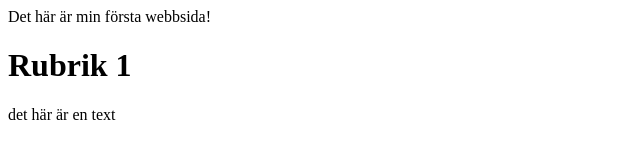
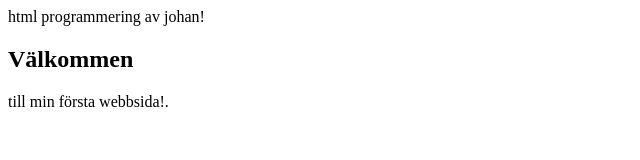
Before and after one commit to jono1219/jono1219.github.io, a plain HTML site: page index.html in a window 1280 px wide. Shown: the whole page, without its empty margins (0-640 px from the left). Drawn offline with Linux system fonts and the light colour scheme.

Commit message:
ändring av rubrik

```diff
--- a/index.html
+++ b/index.html
@@ -6,10 +6,10 @@
     <title>Min webbplats</title>
 </head>
 
-<body>Det här är min första webbsida!
+<body>html programmering av johan!
 </body>
-<h1>Rubrik 1</h1>
-<p>det här är en text</p>
+<h2>Välkommen</h2>
+<p>till min första webbsida!.</p>
 
 
 </html>
```
